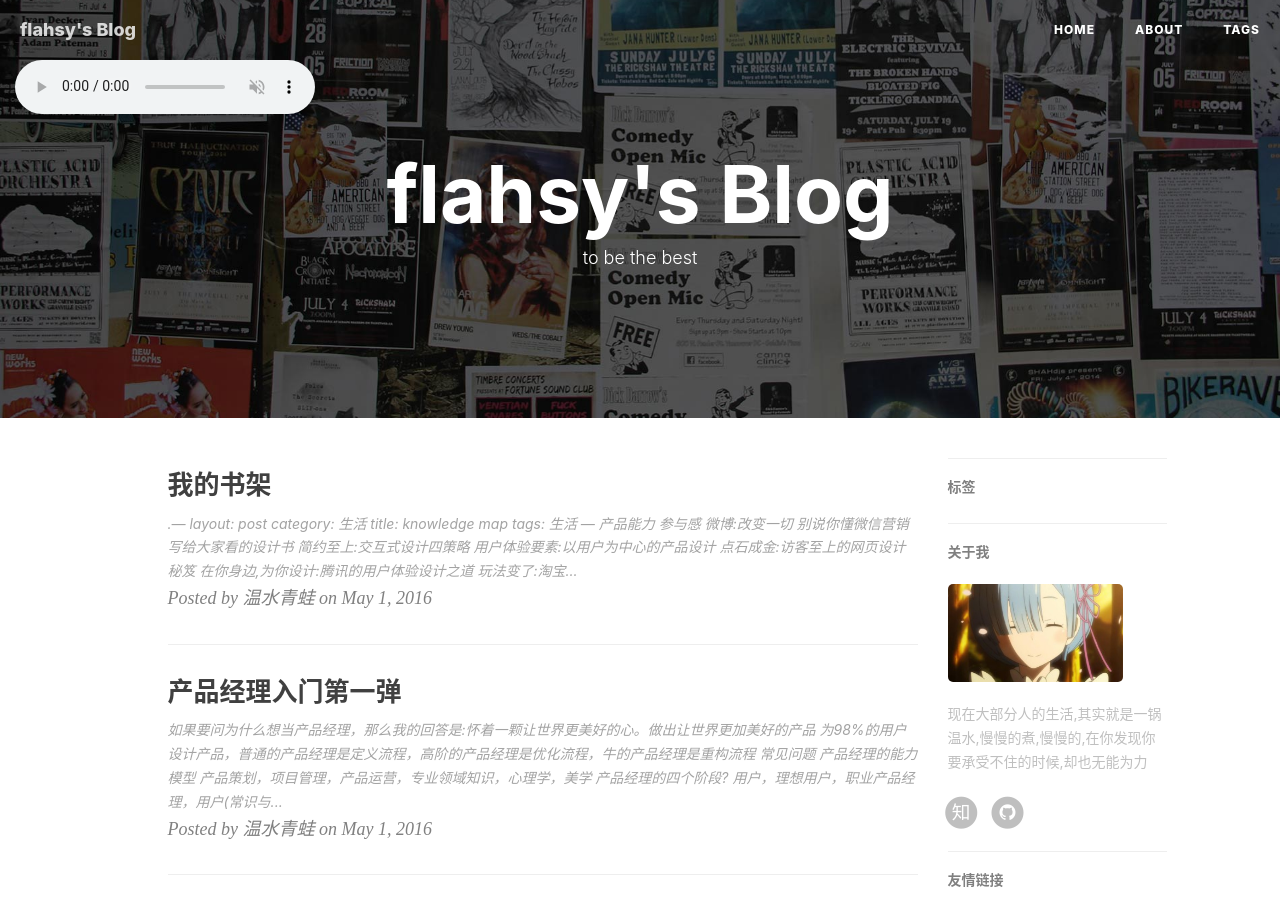
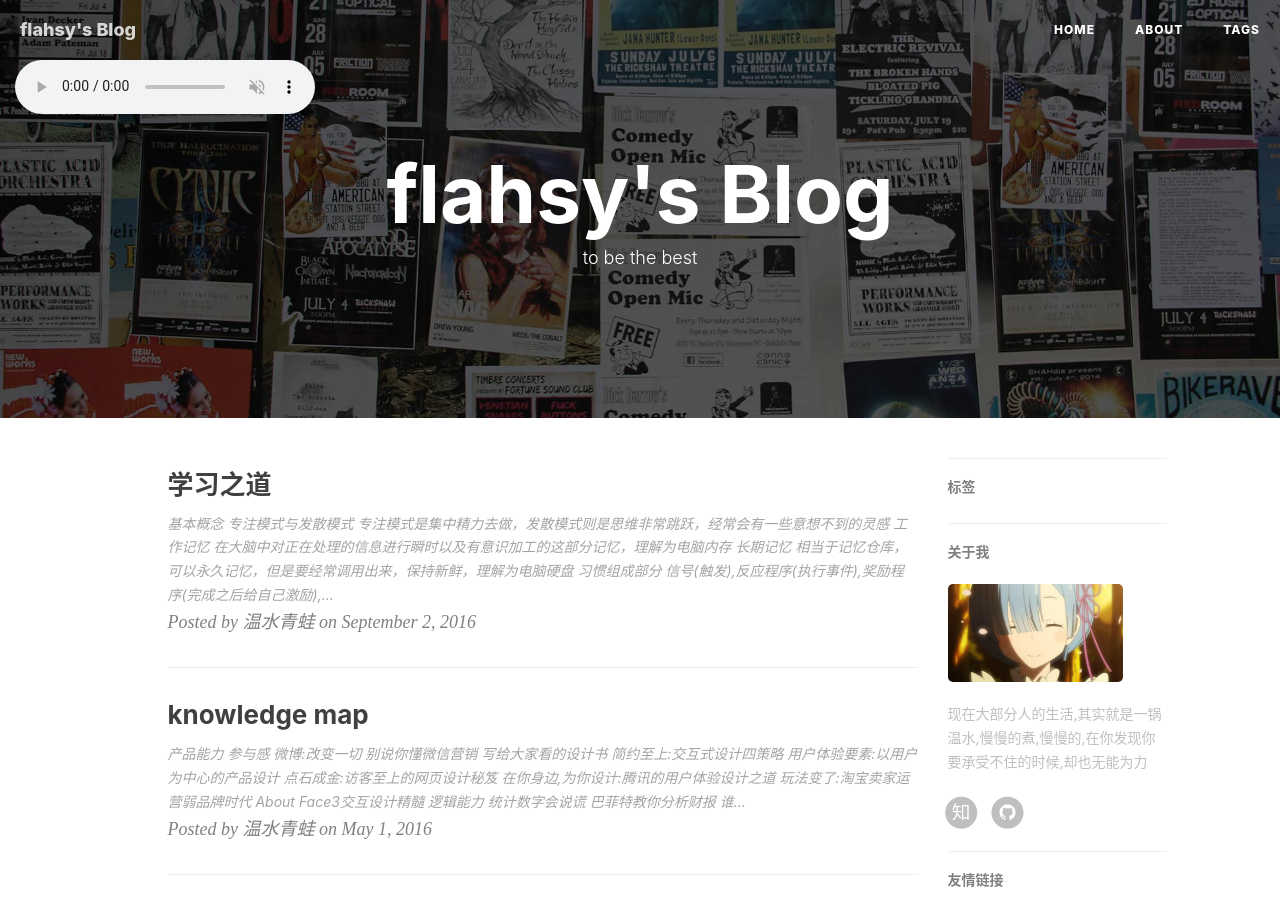
Before and after one commit to flahsy/flahsy.github.io, a Jekyll site: the page built from index.html, in a window 1280 px wide and 900 px high. Built offline with Jekyll 4.4.1, drawn with Linux system fonts in a browser that asks for light colours; nearby versions of some CDN libraries; the list of posts is cut into pages by our own code; comment, search, counter and statistics services are not loaded.

Commit message:
learn-how-to-learn

```diff
--- a/_posts/2016-05-01-我的书架.md
+++ b/_posts/2016-05-01-我的书架.md
@@ -1,4 +1,4 @@
-.---
+---
 layout: post
 category: 生活
 title: knowledge map
@@ -43,6 +43,7 @@ tags: 生活
 + Word排版艺术
 + UML精粹:标准对象建模语言简明指南
 + Axure RP 6原型设计精髓
++ 学习之道-芭芭拉.奥克利
 
 ### 沟通能力
 + 非暴力沟通
--- /dev/null
+++ b/_posts/2016-09-02-学习之道.md
@@ -0,0 +1,43 @@
+---
+layout: post
+category: git
+title: 学习之道
+tags: 工具与效率
+---
+
+
+
+### 基本概念
+
++ 专注模式与发散模式
+  专注模式是集中精力去做，发散模式则是思维非常跳跃，经常会有一些意想不到的灵感
++ 工作记忆
+    在大脑中对正在处理的信息进行瞬时以及有意识加工的这部分记忆，理解为电脑内存
++ 长期记忆
+    相当于记忆仓库，可以永久记忆，但是要经常调用出来，保持新鲜，理解为电脑硬盘
++ 习惯组成部分
+    信号(触发),反应程序(执行事件),奖励程序(完成之后给自己激励),信念(相信自己可以完成)
+
+### 学习方法
+
++ 间隔性重复有助于把信息从工作记忆转移到长期记忆
++ 单位时间内应该尽可能多地学习，一旦掌握了概念X,就应该将学习重心转移，过几天再 来复习概念x
++ 形成组块的基本成分：专注力，理解基本概念，练习
++ 在初读一本书的某个章节或某个部分，可以先宏观浏览一遍，将本章的标题，课后习题等扫一遍,但不用去做这些习题，可以加深理解
+
+### 阻止拖延
+#### 什么是拖延
+    拖延症状,每次想到不怎么喜欢的事都会激活大脑中痛觉中枢，所以你就会逃到那些让你感觉开心的事情中去，获得暂时性的感觉良好
++ 心理对照法：经常拿自己想要的与现在的现状做对比，会激励你努力达到自己想要的状态，或者拿过往糟糕的状态与现在对比，你会发现坚持对你很有好处
++ 更多的关注过程，相对较少的关注结果。。。
+
+###实践
+
++ 要有计划，每周需要周任务清单，每天晚上制定下一天的任务清单，任务完成的时间最好是截止到一个比较合适的时间，比如晚上九点左右，每天记得复盘当天学习和经历的内容，第二天早上起来之后再复习一遍
++ 形成组块，学习时先大概了解一下整章，然后利用专注模式进行学习，如果过程中遇到难以解决的问题，则可以转换到发散模式，多利用回想来加深记忆，让大脑提取关键概念，而非通过重复阅读被动地获取知识
++ 重复记忆，了解记忆曲线，将工作记忆变成长期记忆
++ 谨慎划重点，划重点的动作会让你欺骗你的大脑以为在工作，其实只是手在动而已，应该在自己理解了之后再进行重点的划分
++ 通过方法阻止拖延
++ 多运动来提升学习能力以及记忆力
+
+![学习之道](../img/attachment/learn-how-to-learn.jpg)
```
Also changed, not shown: img/attachment/learn-how-to-learn.jpg (added).
